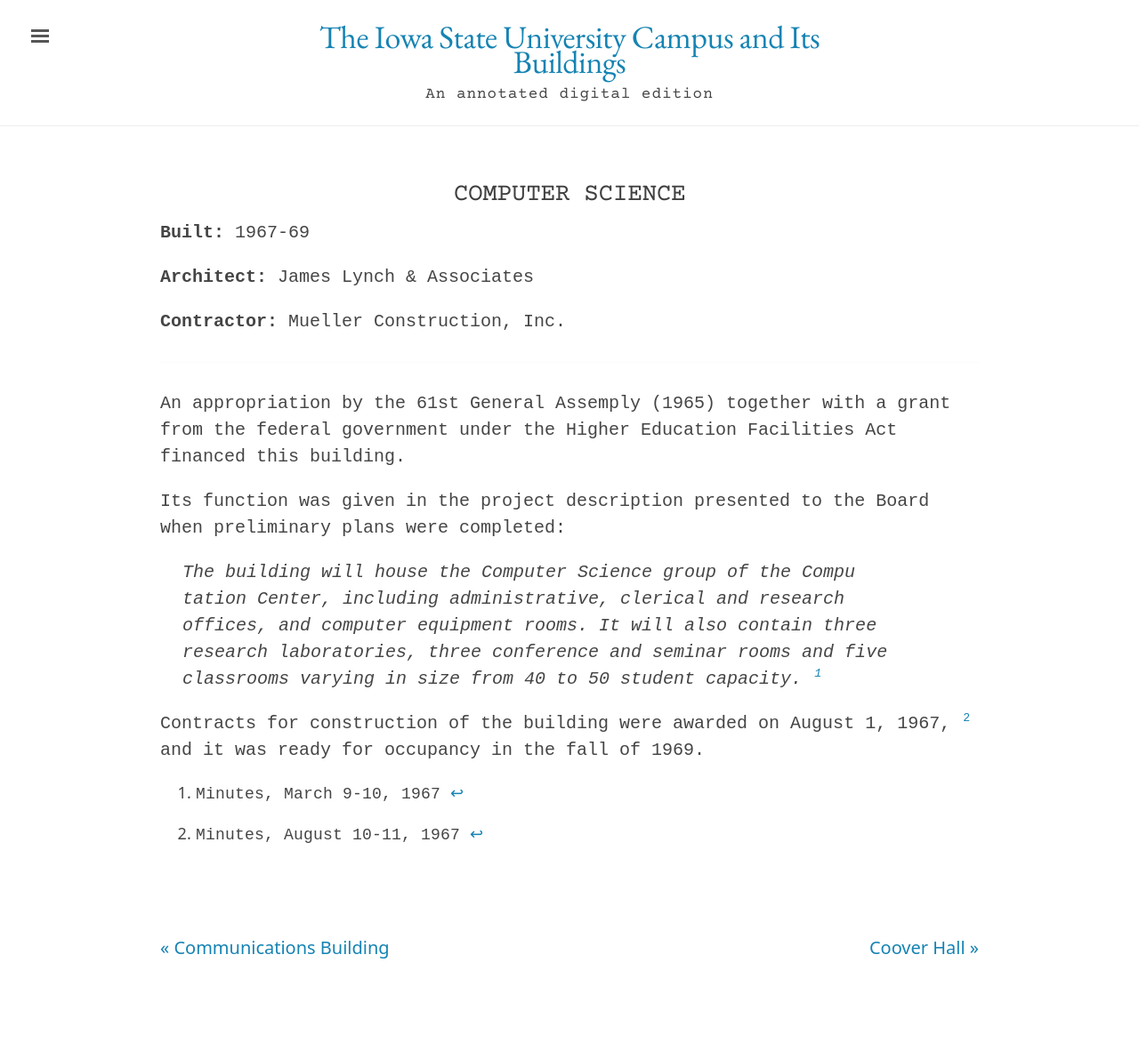
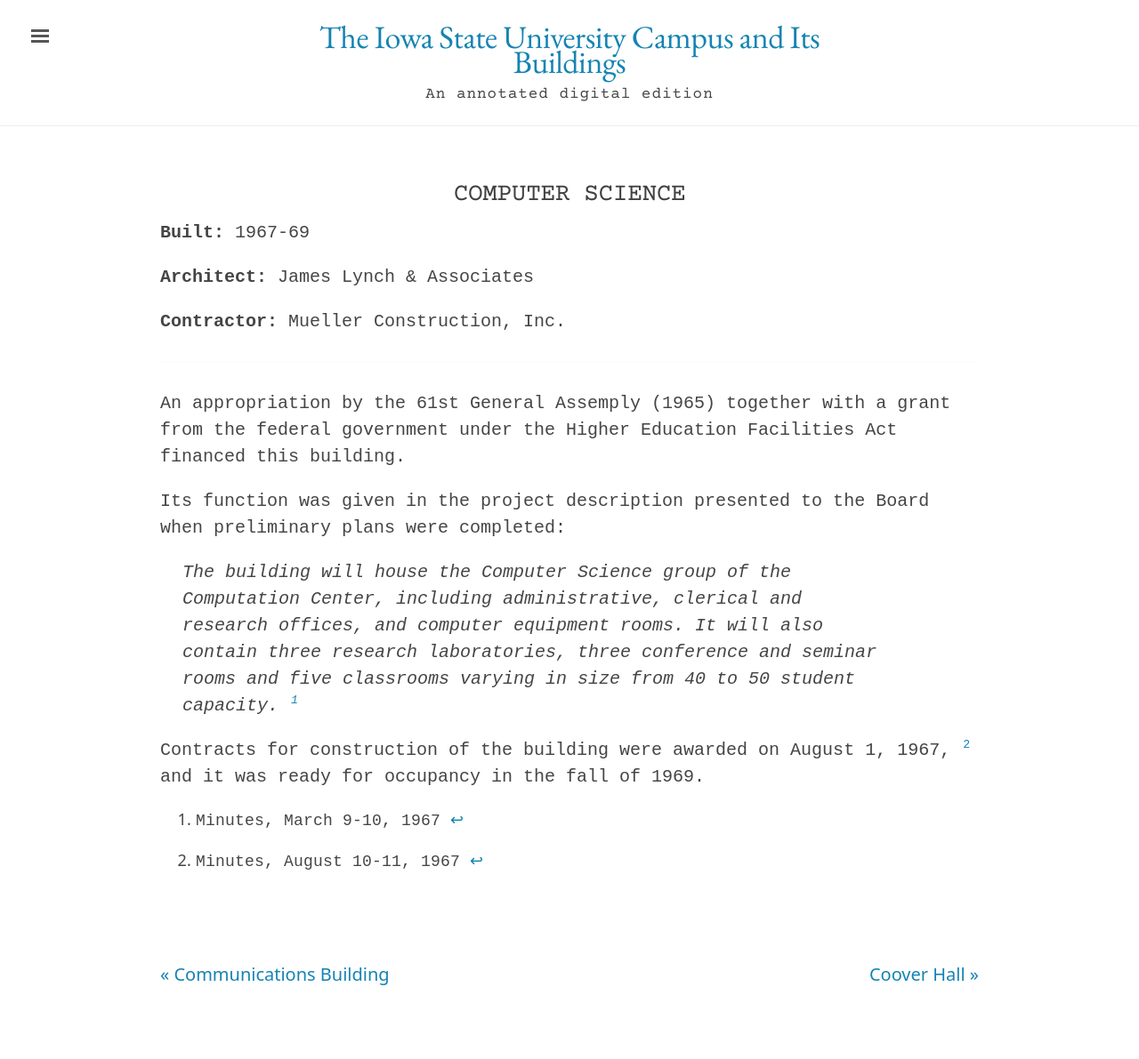
Before and after one commit to emanderson811/day-edition, a Jekyll site: the page built from _texts/buildings/044day-computer-science.md, in a window 1280 px wide. Shown: the whole page at 89% size. Built offline with Jekyll 4.4.1, drawn with Linux system fonts in a browser that asks for light colours; before the commit the page ends 1161 px from its top, so only the background shows below that.

Commit message:
Update 044day-computer-science.md

```diff
--- a/_texts/buildings/044day-computer-science.md
+++ b/_texts/buildings/044day-computer-science.md
@@ -18,7 +18,7 @@
 
 Its function was given in the project description presented to the Board when preliminary plans were completed:
 
->The building will house the Computer Science group of the Compu tation Center, including administrative, clerical and research offices, and computer equipment rooms. It will also contain three research laboratories, three conference and seminar rooms and five classrooms varying in size from 40 to 50 student capacity. [^fn1]
+>The building will house the Computer Science group of the Computation Center, including administrative, clerical and research offices, and computer equipment rooms. It will also contain three research laboratories, three conference and seminar rooms and five classrooms varying in size from 40 to 50 student capacity. [^fn1]
 
 Contracts for construction of the building were awarded on August 1, 1967, [^fn2] and it was ready for occupancy in the fall of 1969.
 
```
